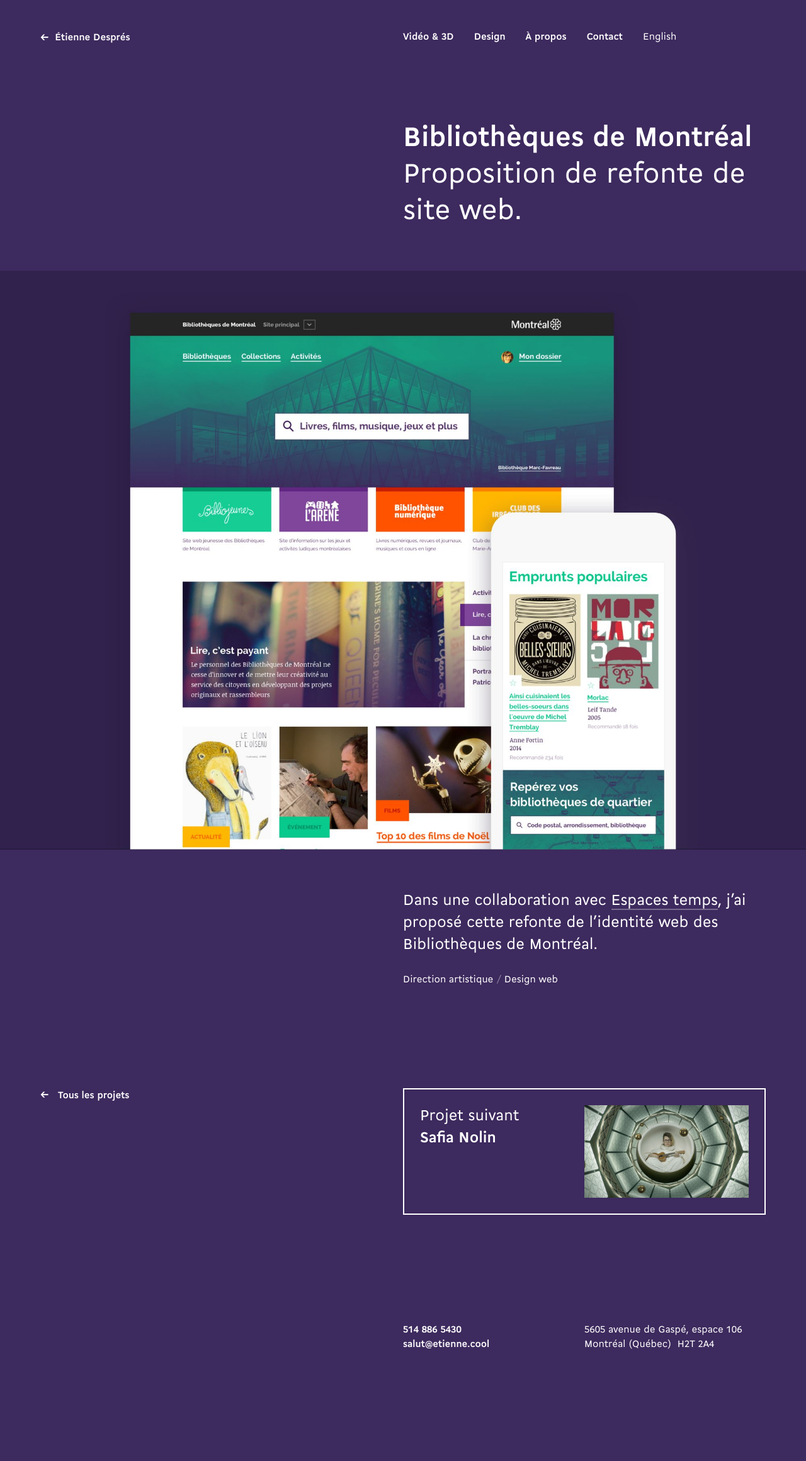
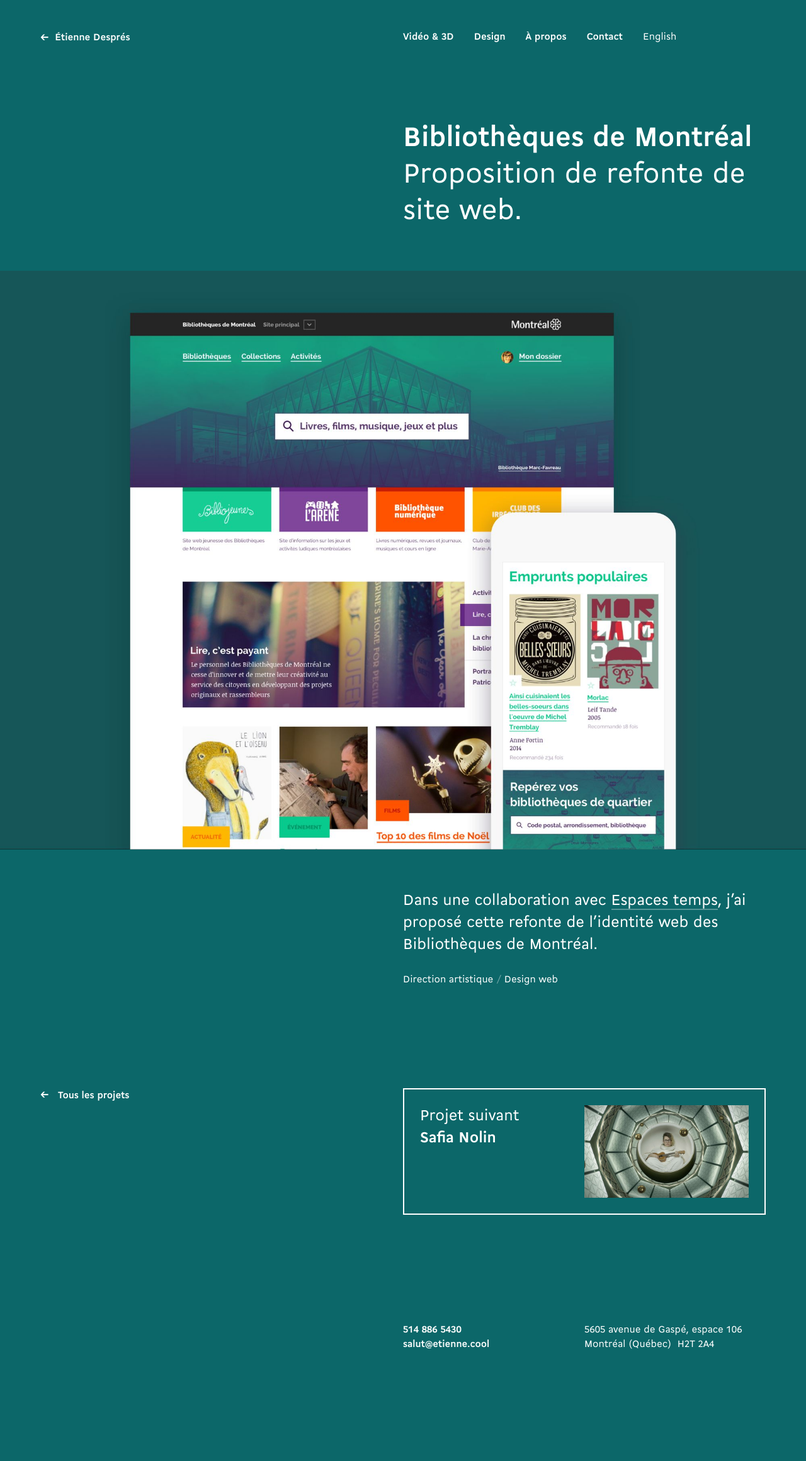
Before and after one commit to etienne/etienne, a Jekyll site: the page built from _projects-fr/bibliotheques-de-montreal.html, in a window 1280 px wide. Shown: the whole page at 63% size. Built offline with Jekyll 4.4.1, drawn with Linux system fonts in a browser that asks for light colours.

Commit message:
Change la couleur des Bibliothèques de Montréal

```diff
--- a/_projects-fr/bibliotheques-de-montreal.html
+++ b/_projects-fr/bibliotheques-de-montreal.html
@@ -1,6 +1,7 @@
 ---
 title: Bibliothèques de Montréal
 date: 2014-12-16
+published: true
 type: design
 language: fr
 layout: project
--- a/_sass/projects/bibliotheques-de-montreal.scss
+++ b/_sass/projects/bibliotheques-de-montreal.scss
@@ -1,5 +1,5 @@
 body.bibliotheques-de-montreal {
-  background-color: #3d2a5e;
+  background-color: #0C6769;
 
   section.wide {
     @include image-container(2000, 1436);
```
Also changed, not shown: images/bibliotheques-de-montreal/hero.jpg, 2 other files.
